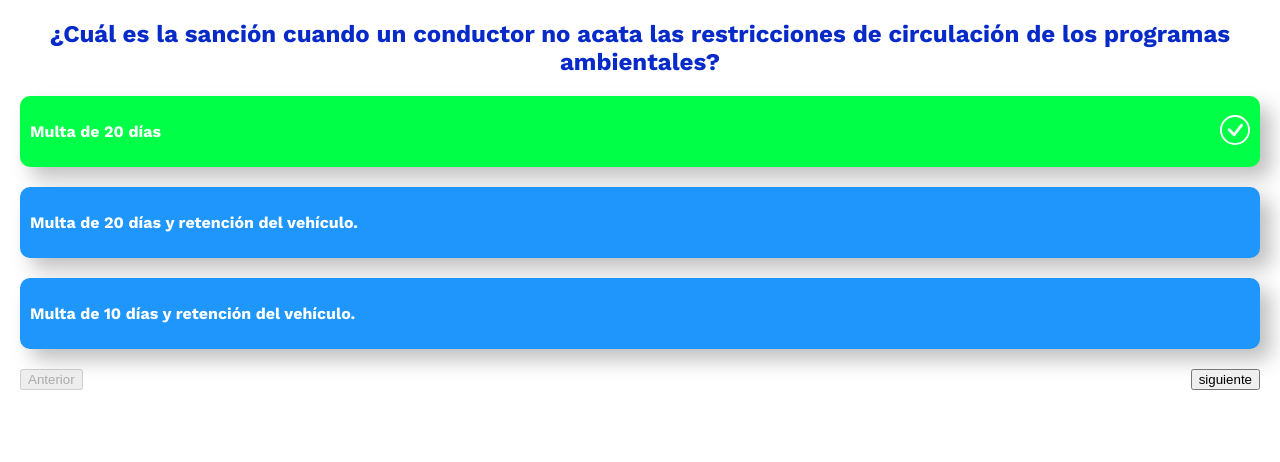
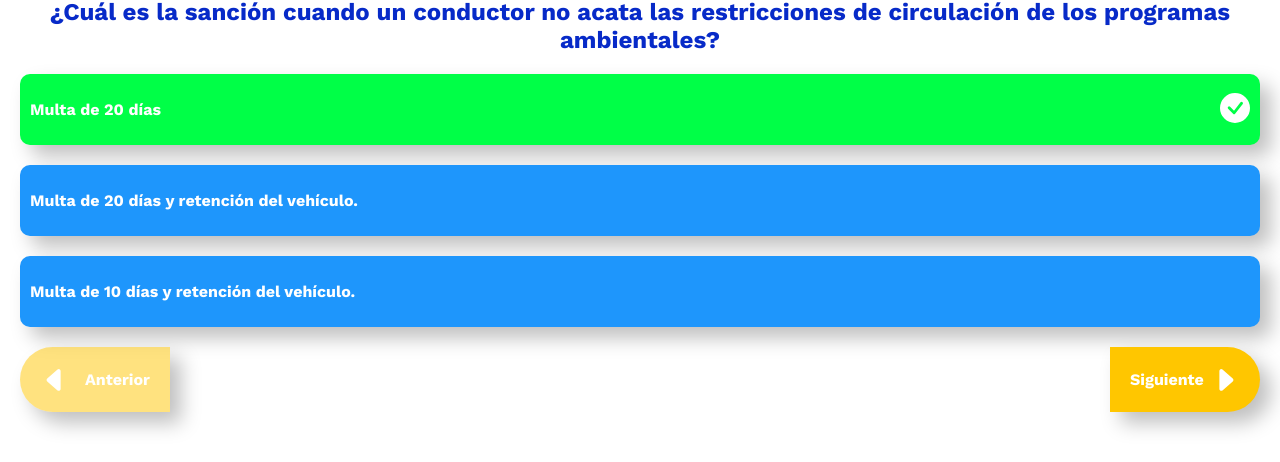
Before and after one commit to roblesvargas97/driving-project, a React app: page /test in a window 1280 px wide. Both pictures are taken after a click on the button "Multa de 20 días". Shown: the part 306-768 px from the top of the page. Built offline with nearby package versions, Linux system fonts and the light colour scheme.

Commit message:
:lipstick: Add stylet componentTest
Add styles componentTest

```diff
--- a/src/components/ButtonsAnswers/ButtonsAnswers.jsx
+++ b/src/components/ButtonsAnswers/ButtonsAnswers.jsx
@@ -1,6 +1,6 @@
 import React from 'react';
 import ButtonsAnswersLogic from './ButtonsAnswersLogic';
-import {BsCircle , BsCheckCircle} from 'react-icons/bs';
+import {BsFillCheckCircleFill} from 'react-icons/bs';
 import './ButtonsAnswers.scss';
 const ButtonsAnswers = ({currentQuestion}) => {
 
@@ -20,7 +20,7 @@ const ButtonsAnswers = ({currentQuestion}) => {
                         <p>{answers[0].answer}</p>
                 </div>
                 <div className='ButtonAnswer__icon'>
-                    <BsCheckCircle color='#fff' size='30px'/>
+                    <BsFillCheckCircleFill color='#fff' size='30px'/>
                 </div>
             </button>
             <button
@@ -32,7 +32,7 @@ const ButtonsAnswers = ({currentQuestion}) => {
                         <p>{answers[1].answer}</p>
                 </div>
                 <div className='ButtonAnswer__icon'>
-                    <BsCheckCircle color='#fff' size='30px'/>
+                    <BsFillCheckCircleFill color='#fff' size='30px'/>
                 </div>
             </button>
             <button
@@ -44,7 +44,7 @@ const ButtonsAnswers = ({currentQuestion}) => {
                         <p>{answers[2].answer}</p>
                 </div>
                 <div className='ButtonAnswer__icon'>
-                    <BsCheckCircle color='#fff' size='30px'/>
+                    <BsFillCheckCircleFill color='#fff' size='30px'/>
                 </div>
             </button>
         </React.Fragment>
--- a/src/pages/ComponentTest/ComponentTest.jsx
+++ b/src/pages/ComponentTest/ComponentTest.jsx
@@ -1,6 +1,7 @@
 import React from 'react';
 import ComponentTestLogic from './ComponentTestLogic';
 import ButtonsAnswers from '../../components/ButtonsAnswers/ButtonsAnswers';
+import {BsFillCaretRightFill , BsFillCaretLeftFill , BsCheckCircleFill} from 'react-icons/bs';
 import './ComponentTest.scss'
 
 const ComponentTest = () => {
@@ -29,25 +30,31 @@ const ComponentTest = () => {
             <div className='Test__buttons'>
                 <button
                     type='button'
+                    className='Test__buttons__prev'
                     onClick={onClickPreviousQuestion}
                     disabled={state.currentQuestion === 0}>
-                    Anterior
+                        <BsFillCaretLeftFill color='#fff' size='30px'/>
+                        Anterior
                 </button>
                 {
                     state.currentQuestion !== 19 &&
                     <button
                         type='button'
+                        className='Test__buttons__next'
                         onClick={onClickNextQuestion}
                         disabled={state.currentQuestion === 19 || state.stateClick === false }>
-                    siguiente
+                        Siguiente
+                        <BsFillCaretRightFill color='#fff' size='30px'/>
                     </button>
                 }
                 {
                     state.currentQuestion === 19 &&
                     <button
                         type='button'
+                        className='Test__buttons__validate'
                         onClick={() => onValidate(userAnswers , pickedQuestions)} >
-                    Validar
+                        Validar
+                        <BsCheckCircleFill color='#fff' size='30px'/>
                 </button>
                 }
             </div>
--- a/src/pages/ComponentTest/ComponentTest.scss
+++ b/src/pages/ComponentTest/ComponentTest.scss
@@ -1,5 +1,6 @@
 @use '../../sassStyles/_global';
-
+@use '../../sassStyles/_variables' as var;
+@use '../../sassStyles/_mixins' as *;
 
 .Test{
     @extend .page-global;
@@ -13,4 +14,29 @@
     display: flex;
     justify-content: space-between;
     width: 100%;
+
+    .Test__buttons__prev , .Test__buttons__next{
+        @include button-design-component-test(var.$orange);
+        transition: all var.$entryTransitionTime;
+        &:disabled{
+            @include button-design-component-test-disabled(var.$orangeLow);
+        }
+    }
+
+    .Test__buttons__validate{
+        @include button-design-component-test(var.$green);
+        border-radius: 0 50px 50px 0 ;
+
+
+    }
+
+    .Test__buttons__prev{
+        border-radius: 50px 0 0 50px;
+    }
+
+    .Test__buttons__next{
+        border-radius: 0 50px 50px 0 ;
+    }
+
+
 }
--- a/src/sassStyles/__mixins.scss
+++ b/src/sassStyles/__mixins.scss
@@ -30,3 +30,25 @@
    cursor: pointer;
 
 }
+
+@mixin button-design-component-test($color){
+    display: flex;
+    justify-content:space-between;
+    align-items: center;
+    height: 65px;
+    width: 150px;
+    padding: 20px;
+    border: none;
+    font-family: var.$fontFamily;
+    font-weight: bold;
+    font-size: 16px;
+    background-color: $color;
+    box-shadow: var.$shadow;
+    color: var.$white;
+    cursor: pointer;
+}
+
+@mixin button-design-component-test-disabled($color) {
+    background-color: $color;
+    cursor:not-allowed;
+}
--- a/src/sassStyles/__variables.scss
+++ b/src/sassStyles/__variables.scss
@@ -9,6 +9,7 @@ $bluePrimary: rgb(30, 150, 252);
 $bluePrimaryLow: rgbA(30, 150, 252 , 0.5);
 $bluePrimaryGradient: linear-gradient(90deg, #1E96FC 0%, #006FCE 100%);
 $orange: #FFC600;
+$orangeLow: rgba(255, 198, 0 , 0.5);
 $shadowHeader: 0px 6px 14px rgba(24, 39, 75, 0.25);
 $shadow:  11px 11px 20px rgba(0, 0, 0, 0.25);
 $fontFamily:'Work Sans', sans-serif;
```
